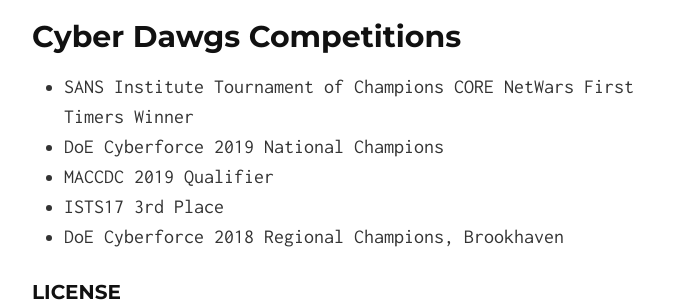
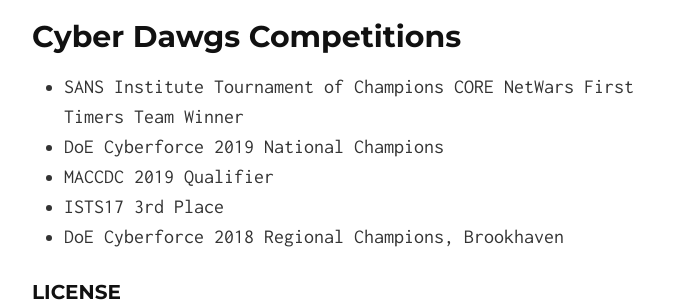
Before and after one commit to pleoxconfusa/pleoxconfusa.github.io, a Jekyll site: the page built from index.md, in a window 1280 px wide. Shown: the part 758-1060 px from the top of the page, without its empty margins (286-980 px from the left). Built offline with Jekyll 4.4.1, drawn with Linux system fonts in a browser that asks for light colours; our own code applies the rules of GitHub Pages for plain Markdown files.

Commit message:
Update index.md

```diff
--- a/index.md
+++ b/index.md
@@ -18,7 +18,7 @@ A Pilot Study in Using Virtual Reality During Theatre Rehearsal [CCSC:SE 2018](h
 
 ## <a name="comps">Cyber Dawgs Competitions
 
-+ SANS Institute Tournament of Champions CORE NetWars First Timers Winner
++ SANS Institute Tournament of Champions CORE NetWars First Timers Team Winner
 + DoE Cyberforce 2019 National Champions
 + MACCDC 2019 Qualifier
 + ISTS17 3rd Place
```
